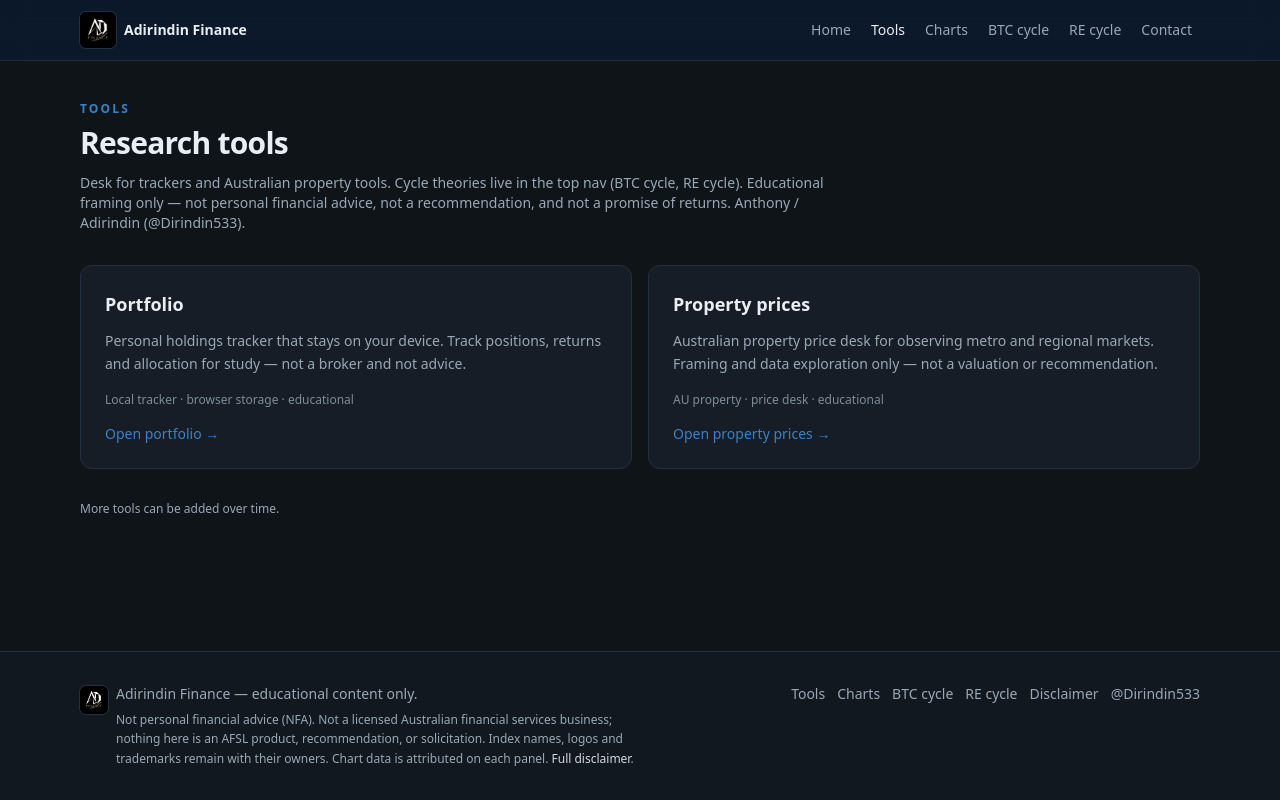
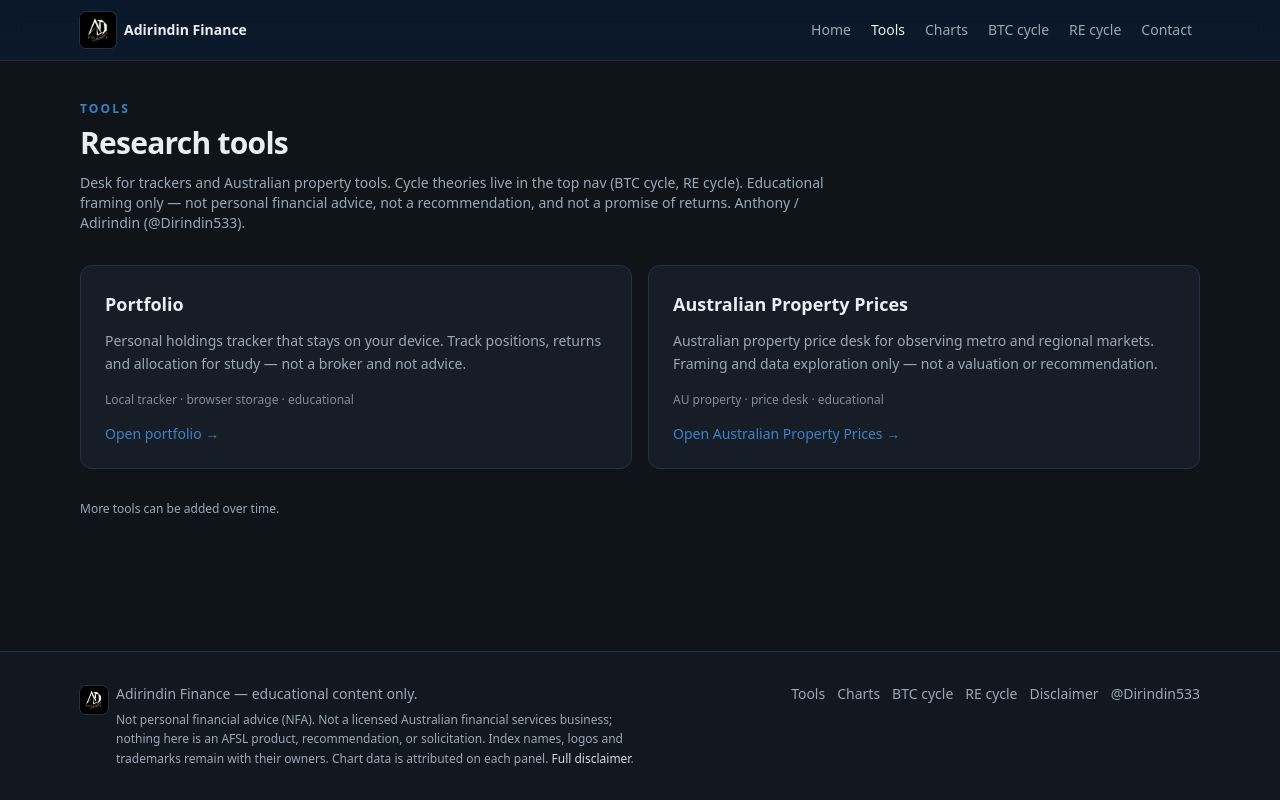
Before and after one commit to adirindin-debug/Adirindin-Finance, a Next.js app: page /tools in a window 1280 px wide. Built offline with nearby package versions, Linux system fonts and the light colour scheme.

Commit message:
feat(tools): rename Property prices to Australian Property Prices
AU-only desk naming on Tools hub, page H1/meta, chart panel and a11y label. Route stays /property-prices.

```diff
--- a/src/app/property-prices/error.tsx
+++ b/src/app/property-prices/error.tsx
@@ -15,7 +15,7 @@ export default function PropertyPricesError({
         Tools · Real estate
       </p>
       <h1 className="mt-2 text-3xl font-semibold text-foreground">
-        Property prices didn’t load
+        Australian Property Prices didn’t load
       </h1>
       <p className="mt-3 max-w-xl text-sm text-muted">
         {error.message || "The chart threw while drawing. The rest of the site is fine."}
--- a/src/app/property-prices/loading.tsx
+++ b/src/app/property-prices/loading.tsx
@@ -4,7 +4,7 @@ export default function PropertyPricesLoading() {
       <p className="text-xs font-semibold uppercase tracking-[0.18em] text-accent">
         Tools · Real estate
       </p>
-      <h1 className="mt-2 text-3xl font-semibold text-foreground">Property prices</h1>
+      <h1 className="mt-2 text-3xl font-semibold text-foreground">Australian Property Prices</h1>
       <div className="mt-8 h-72 rounded-xl border border-border bg-black md:h-96" />
     </div>
   );
--- a/src/app/property-prices/page.tsx
+++ b/src/app/property-prices/page.tsx
@@ -2,7 +2,7 @@ import type { Metadata } from "next";
 import { PropertyPricesDesk } from "@/components/property-prices/Desk";
 
 export const metadata: Metadata = {
-  title: "Property prices",
+  title: "Australian Property Prices",
   description:
     "Australian property pricing estimates only. Educational purposes — estimates based on averages, not exact valuations. Not for investment or market timing. Not personal financial advice.",
 };
--- a/src/app/tools/page.tsx
+++ b/src/app/tools/page.tsx
@@ -18,11 +18,11 @@ const tools = [
   },
   {
     href: "/property-prices",
-    title: "Property prices",
+    title: "Australian Property Prices",
     blurb:
       "Australian property price desk for observing metro and regional markets. Framing and data exploration only — not a valuation or recommendation.",
     meta: "AU property · price desk · educational",
-    cta: "Open property prices",
+    cta: "Open Australian Property Prices",
   },
 ];
 
--- a/src/components/property-prices/Desk.tsx
+++ b/src/components/property-prices/Desk.tsx
@@ -35,7 +35,7 @@ export function PropertyPricesDesk() {
         <div className="mt-2 flex flex-col gap-3 sm:flex-row sm:items-end sm:justify-between">
           <div>
             <h1 className="text-balance text-3xl font-semibold tracking-tight text-foreground">
-              Property prices
+              Australian Property Prices
             </h1>
             <p className="mt-3 max-w-3xl text-sm text-muted">
               Australian property pricing estimates only — educational purposes,
@@ -185,7 +185,7 @@ function ChartPanel() {
   const [range, setRange] = useState<RangeKey>("20");
   const [overlay, setOverlay] = useState<OverlayKey>("australia");
   return (
-    <Panel title="Property prices" kicker="hover for $ and % · NFA">
+    <Panel title="Australian Property Prices" kicker="hover for $ and % · NFA">
       <div className="mb-3">
         <FieldLabel>Window</FieldLabel>
         <div
--- a/src/components/property-prices/PriceChart.tsx
+++ b/src/components/property-prices/PriceChart.tsx
@@ -291,7 +291,7 @@ export function PriceChart(props: {
               viewBox={`0 0 ${W} ${H}`}
               className="h-72 w-full cursor-crosshair md:h-96"
               role="img"
-              aria-label="Property prices"
+              aria-label="Australian Property Prices"
               onMouseMove={onMove}
               onMouseLeave={() => setHover(null)}
             >
```
